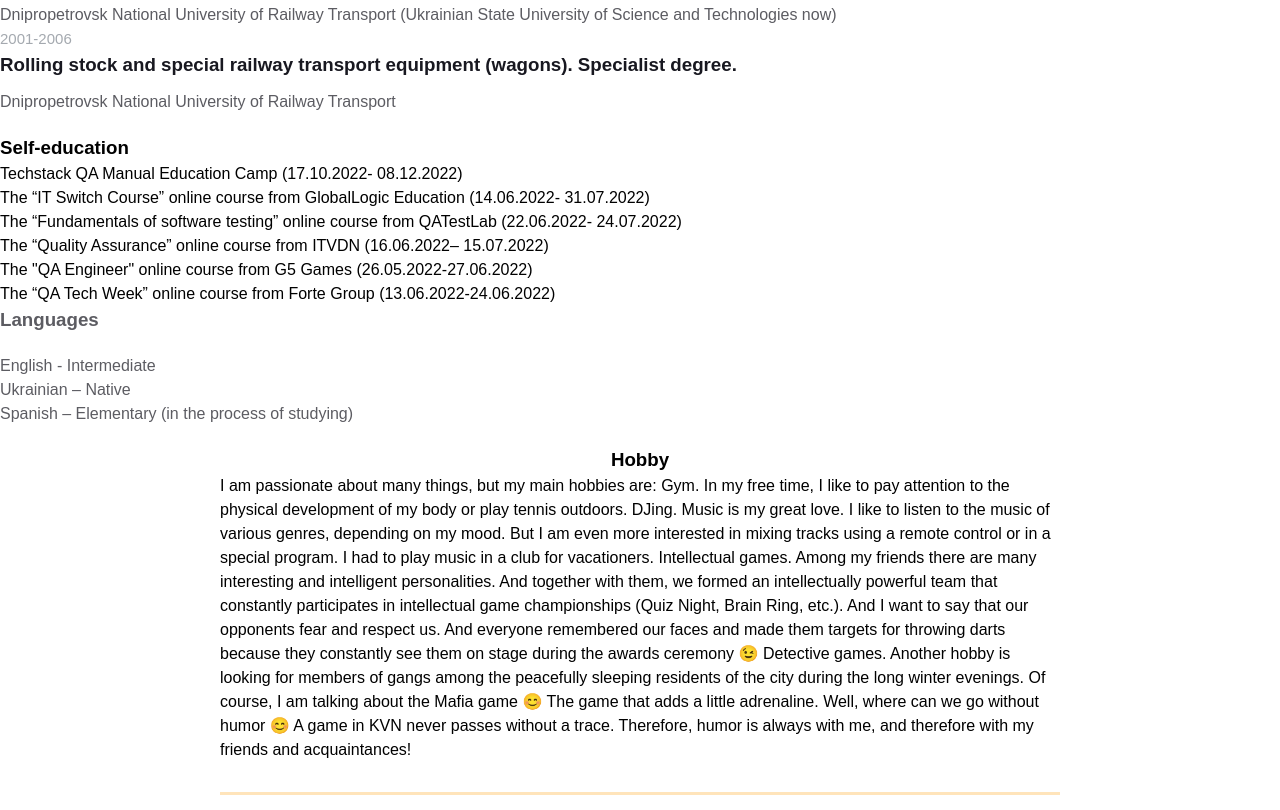
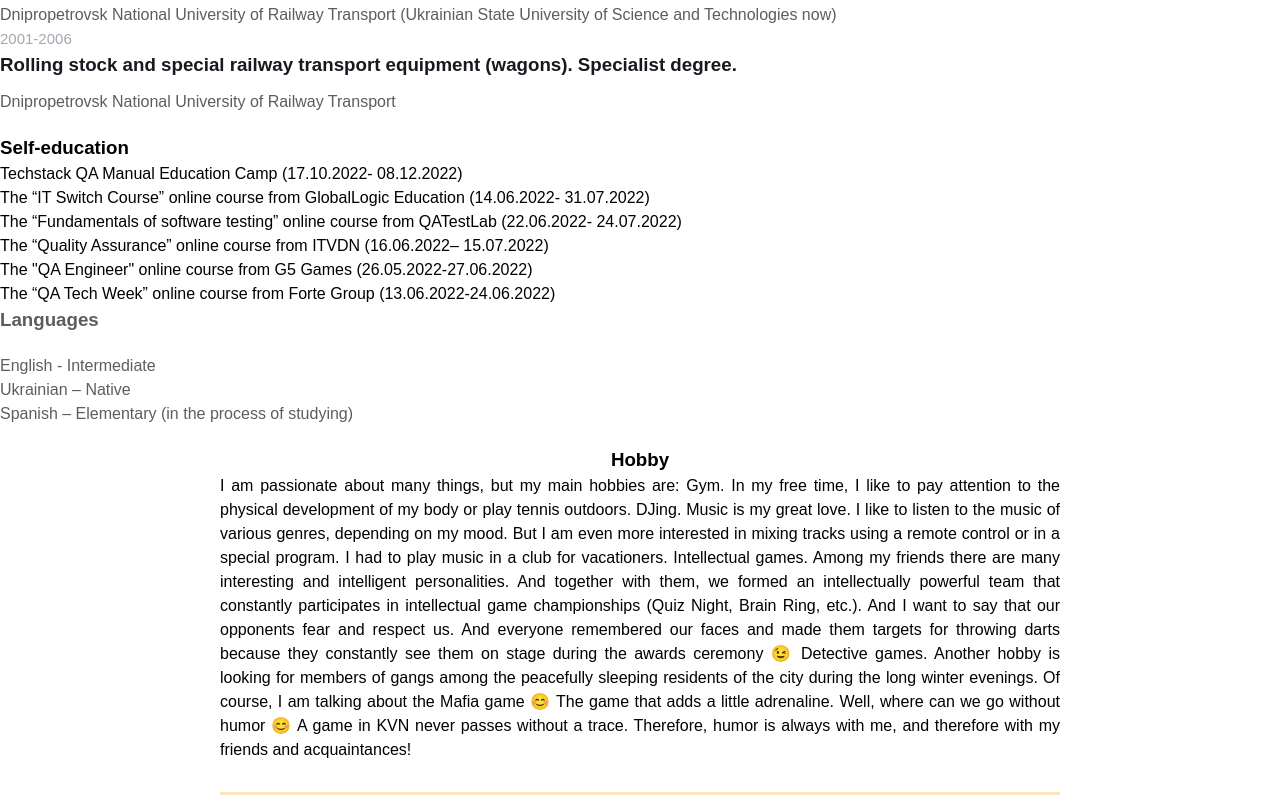
Before and after one commit to SerhijNazarchuk/homepage, a plain HTML site: page index.html in a window 1280 px wide. Shown: the part 1106-1916 px from the top of the page. Drawn offline with Linux system fonts and the light colour scheme.

Commit message:
Update index.html

```diff
--- a/index.html
+++ b/index.html
@@ -133,13 +133,13 @@
   <div class="resume__block">
     <div class="Hobby">
       <h3 class="Hobby__header"> <center> Hobby </center> </h3>
-      <p class="Hobby__text"> <justify> I am passionate about many things, but my main hobbies are:
+      <p class="Hobby__text"> <p align="justify"> I am passionate about many things, but my main hobbies are:
 Gym. In my free time, I like to pay attention to the physical development of my body or play tennis outdoors.
 DJing. Music is my great love. I like to listen to the music of various genres, depending on my mood. But I am even more interested in mixing tracks using a remote control or in a special program. I had to play music in a club for vacationers.
 Intellectual games. Among my friends there are many interesting and intelligent personalities. And together with them, we formed an intellectually powerful team that constantly participates in intellectual game championships (Quiz Night, Brain Ring, etc.). And I want to say that our opponents fear and respect us. And everyone remembered our faces and made them targets for throwing darts because they constantly see them on stage during the awards ceremony 😉
 Detective games. Another hobby is looking for members of gangs among the peacefully sleeping residents of the city during the long winter evenings. Of course, I am talking about the Mafia game 😊 The game that adds a little adrenaline.
 Well, where can we go without humor 😊 A game in KVN never passes without a trace. Therefore, humor is always with me, and therefore with my friends and acquaintances!
- </justify> </p>
+ </p> </p>
     </div>
   </div>
 </div>
```
